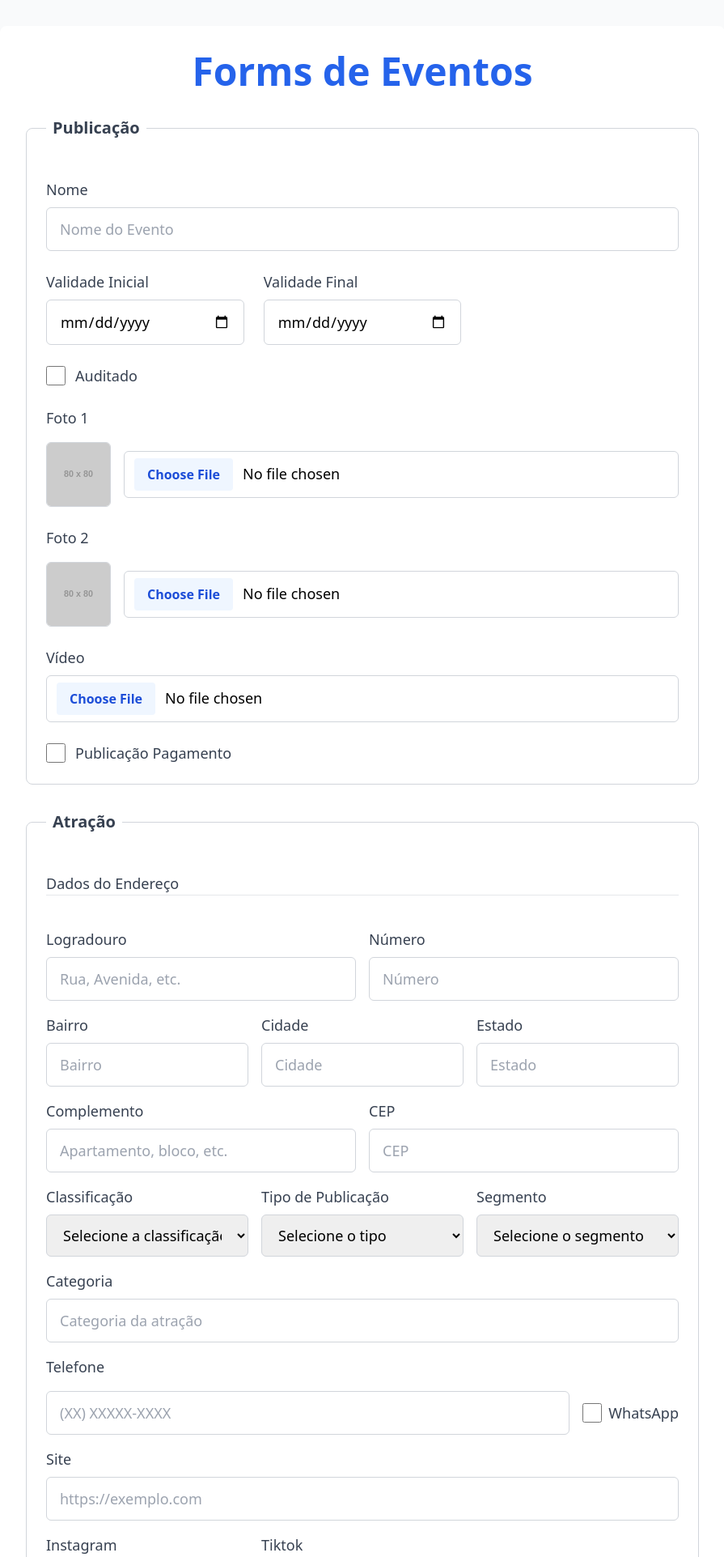
After one commit to TGCodinhoto/vamos_sair_hoje, a PHP site: page /formsEvento.php in a window 1280 px wide. The commit adds this page. Shown: the top 1923 px of the page at 81% size, without its empty margins (192-1087 px from the left). Run offline with PHP 8.4, Linux system fonts and the light colour scheme; grey boxes labelled with a size stand in for pictures from a placeholder-image service; some libraries are stand-ins or nearby versions.

Commit message:
Botoes voltar, cor e formsEvento.php

```diff
--- /dev/null
+++ b/formsEvento.php
@@ -0,0 +1,320 @@
+<html class="scroll-smooth" lang="pt-BR">
+
+<head>
+  <meta charset="utf-8" />
+  <meta content="width=device-width, initial-scale=1" name="viewport" />
+  <title>Formulário de Eventos</title>
+  <script src="https://cdn.tailwindcss.com"></script>
+  <link href="https://fonts.googleapis.com/css2?family=Montserrat:wght@700&display=swap" rel="stylesheet" />
+</head>
+
+<body class="bg-gray-50 min-h-screen flex flex-col items-center justify-start p-4 sm:p-6 md:p-8">
+  <section class="w-full max-w-4xl bg-white rounded-lg shadow-md p-4 sm:p-8 space-y-8">
+    <h1 class="text-4xl md:text-5xl font-bold mb-8 text-center text-blue-600 font-montserrat">
+      Forms de Eventos
+    </h1>
+
+    <form aria-label="Formulário de Eventos" class="space-y-8" id="evento-form" novalidate>
+
+      <!-- Publicação -->
+      <fieldset class="border border-gray-300 rounded-lg p-4 sm:p-6 space-y-6">
+        <legend class="text-lg sm:text-xl font-semibold text-gray-700 px-1 sm:px-2">
+          Publicação
+        </legend>
+        <div class="flex flex-col w-full">
+          <label class="mb-1 sm:mb-2 font-medium text-gray-700 text-base sm:text-lg" for="nome">Nome</label>
+          <input autocomplete="off" id="nome" name="nome" placeholder="Nome do Evento" required type="text"
+            class="border border-gray-300 rounded-md px-4 py-3 text-base sm:text-lg focus:outline-none focus:ring-2 focus:ring-blue-500 w-full" />
+        </div>
+        <div class="grid grid-cols-1 gap-4 sm:grid-cols-2 md:grid-cols-3 sm:gap-6">
+          <div class="flex flex-col w-full">
+            <label class="mb-1 sm:mb-2 font-medium text-gray-700 text-base sm:text-lg" for="validade-inicial">Validade
+              Inicial</label>
+            <input id="validade-inicial" name="validade-inicial" required type="date"
+              class="border border-gray-300 rounded-md px-4 py-3 text-base sm:text-lg focus:outline-none focus:ring-2 focus:ring-blue-500 w-full" />
+          </div>
+          <div class="flex flex-col w-full">
+            <label class="mb-1 sm:mb-2 font-medium text-gray-700 text-base sm:text-lg" for="validade-final">Validade
+              Final</label>
+            <input id="validade-final" name="validade-final" required type="date"
+              class="border border-gray-300 rounded-md px-4 py-3 text-base sm:text-lg focus:outline-none focus:ring-2 focus:ring-blue-500 w-full" />
+          </div>
+        </div>
+        <div class="flex items-center space-x-3">
+          <input id="auditado" name="auditado" type="checkbox"
+            class="h-6 w-6 text-blue-600 focus:ring-blue-500 border-gray-300 rounded" />
+          <label for="auditado"
+            class="font-medium text-gray-700 text-base sm:text-lg cursor-pointer select-none">Auditado</label>
+        </div>
+        <div class="flex flex-col w-full space-y-2">
+          <label class="mb-1 sm:mb-2 font-medium text-gray-700 text-base sm:text-lg" for="foto1">Foto 1</label>
+          <div class="flex items-center space-x-4">
+            <div
+              class="w-20 h-20 border border-gray-300 rounded-md flex items-center justify-center overflow-hidden bg-gray-50 shrink-0">
+              <img alt="Pré-visualização da Foto 1 do evento, espaço reservado para imagem carregada pelo usuário"
+                height="80" width="80" id="preview-foto1" src="https://placehold.co/80x80"
+                class="max-h-full max-w-full object-contain" />
+            </div>
+            <input id="foto1" name="foto1" type="file" accept="image/*"
+              class="border border-gray-300 rounded-md px-3 py-2 text-base sm:text-lg file:mr-3 file:py-2 file:px-4 file:rounded file:border-0 file:text-base file:font-semibold file:bg-blue-50 file:text-blue-700 hover:file:bg-blue-100 focus:outline-none focus:ring-2 focus:ring-blue-500 w-full" />
+          </div>
+        </div>
+        <div class="flex flex-col w-full space-y-2">
+          <label class="mb-1 sm:mb-2 font-medium text-gray-700 text-base sm:text-lg" for="foto2">Foto 2</label>
+          <div class="flex items-center space-x-4">
+            <div
+              class="w-20 h-20 border border-gray-300 rounded-md flex items-center justify-center overflow-hidden bg-gray-50 shrink-0">
+              <img alt="Pré-visualização da Foto 2 do evento, espaço reservado para imagem carregada pelo usuário"
+                height="80" width="80" id="preview-foto2" src="https://placehold.co/80x80"
+                class="max-h-full max-w-full object-contain" />
+            </div>
+            <input id="foto2" name="foto2" type="file" accept="image/*"
+              class="border border-gray-300 rounded-md px-3 py-2 text-base sm:text-lg file:mr-3 file:py-2 file:px-4 file:rounded file:border-0 file:text-base file:font-semibold file:bg-blue-50 file:text-blue-700 hover:file:bg-blue-100 focus:outline-none focus:ring-2 focus:ring-blue-500 w-full" />
+          </div>
+        </div>
+        <div class="flex flex-col w-full">
+          <label class="mb-1 sm:mb-2 font-medium text-gray-700 text-base sm:text-lg" for="video">Vídeo</label>
+          <input id="video" name="video" type="file" accept="video/*"
+            class="border border-gray-300 rounded-md px-3 py-2 text-base sm:text-lg file:mr-3 file:py-2 file:px-4 file:rounded file:border-0 file:text-base file:font-semibold file:bg-blue-50 file:text-blue-700 hover:file:bg-blue-100 focus:outline-none focus:ring-2 focus:ring-blue-500 w-full" />
+        </div>
+        <div class="flex flex-col w-full items-center space-y-3 sm:space-y-0 sm:flex-row sm:items-center sm:space-x-3">
+          <input id="publicacao-pagamento" name="publicacao-pagamento" type="checkbox"
+            class="h-6 w-6 text-blue-600 focus:ring-blue-500 border-gray-300 rounded" />
+          <label for="publicacao-pagamento"
+            class="font-medium text-gray-700 text-base sm:text-lg cursor-pointer select-none">Publicação Pagamento</label>
+        </div>
+      </fieldset>
+
+      <!-- Atrração -->
+      <fieldset class="border border-gray-300 rounded-lg p-4 sm:p-6 space-y-6">
+        <legend class="text-lg sm:text-xl font-semibold text-gray-700 px-1 sm:px-2">
+          Atração
+        </legend>
+        <div class="flex flex-col w-full space-y-4">
+          <div>
+            <label class="mb-8 font-medium text-gray-700 text-base sm:text-lg" for="dados-endereco">Dados do
+              Endereço</label>
+            <hr class="mb-10" />
+            <div class="grid grid-cols-1 sm:grid-cols-2 gap-4">
+              <div class="flex flex-col w-full">
+                <label class="mb-1 sm:mb-2 font-medium text-gray-700 text-base sm:text-lg" for="logradouro">Logradouro</label>
+                <input autocomplete="off" id="logradouro" name="logradouro" placeholder="Rua, Avenida, etc." required type="text"
+                  class="border border-gray-300 rounded-md px-4 py-3 text-base sm:text-lg focus:outline-none focus:ring-2 focus:ring-blue-500 w-full" />
+              </div>
+              <div class="flex flex-col w-full">
+                <label class="mb-1 sm:mb-2 font-medium text-gray-700 text-base sm:text-lg" for="numero">Número</label>
+                <input autocomplete="off" id="numero" name="numero" placeholder="Número" required type="text"
+                  class="border border-gray-300 rounded-md px-4 py-3 text-base sm:text-lg focus:outline-none focus:ring-2 focus:ring-blue-500 w-full" />
+              </div>
+            </div>
+            <div class="grid grid-cols-1 sm:grid-cols-3 gap-4 mt-4">
+              <div class="flex flex-col w-full">
+                <label class="mb-1 sm:mb-2 font-medium text-gray-700 text-base sm:text-lg" for="bairro">Bairro</label>
+                <input autocomplete="off" id="bairro" name="bairro" placeholder="Bairro" required type="text"
+                  class="border border-gray-300 rounded-md px-4 py-3 text-base sm:text-lg focus:outline-none focus:ring-2 focus:ring-blue-500 w-full" />
+              </div>
+              <div class="flex flex-col w-full">
+                <label class="mb-1 sm:mb-2 font-medium text-gray-700 text-base sm:text-lg" for="cidade">Cidade</label>
+                <input autocomplete="off" id="cidade" name="cidade" placeholder="Cidade" required type="text"
+                  class="border border-gray-300 rounded-md px-4 py-3 text-base sm:text-lg focus:outline-none focus:ring-2 focus:ring-blue-500 w-full" />
+              </div>
+              <div class="flex flex-col w-full">
+                <label class="mb-1 sm:mb-2 font-medium text-gray-700 text-base sm:text-lg" for="estado">Estado</label>
+                <input autocomplete="off" id="estado" name="estado" placeholder="Estado" required type="text"
+                  class="border border-gray-300 rounded-md px-4 py-3 text-base sm:text-lg focus:outline-none focus:ring-2 focus:ring-blue-500 w-full" />
+              </div>
+            </div>
+            <div class="grid grid-cols-1 sm:grid-cols-2 gap-4 mt-4">
+              <div class="flex flex-col w-full">
+                <label class="mb-1 sm:mb-2 font-medium text-gray-700 text-base sm:text-lg" for="complemento">Complemento</label>
+                <input autocomplete="off" id="complemento" name="complemento" placeholder="Apartamento, bloco, etc." type="text"
+                  class="border border-gray-300 rounded-md px-4 py-3 text-base sm:text-lg focus:outline-none focus:ring-2 focus:ring-blue-500 w-full" />
+              </div>
+              <div class="flex flex-col w-full">
+                <label class="mb-1 sm:mb-2 font-medium text-gray-700 text-base sm:text-lg" for="cep">CEP</label>
+                <input autocomplete="off" id="cep" name="cep" placeholder="CEP" required type="text"
+                  class="border border-gray-300 rounded-md px-4 py-3 text-base sm:text-lg focus:outline-none focus:ring-2 focus:ring-blue-500 w-full" />
+              </div>
+            </div>
+          </div>
+          <div class="grid grid-cols-1 sm:grid-cols-2 md:grid-cols-3 gap-4">
+            <div class="flex flex-col w-full">
+              <label class="mb-1 sm:mb-2 font-medium text-gray-700 text-base sm:text-lg" for="classificacao">Classificação</label>
+              <select id="classificacao" name="classificacao" required
+                class="border border-gray-300 rounded-md px-4 py-3 text-base sm:text-lg focus:outline-none focus:ring-2 focus:ring-blue-500 w-full">
+                <option disabled selected value="">Selecione a classificação</option>
+                <option value="infantil">Infantil</option>
+                <option value="adulto">Adulto</option>
+                <option value="geral">Geral</option>
+              </select>
+            </div>
+            <div class="flex flex-col w-full">
+              <label class="mb-1 sm:mb-2 font-medium text-gray-700 text-base sm:text-lg" for="tipo-publicacao">Tipo de
+                Publicação</label>
+              <select id="tipo-publicacao" name="tipo-publicacao" required
+                class="border border-gray-300 rounded-md px-4 py-3 text-base sm:text-lg focus:outline-none focus:ring-2 focus:ring-blue-500 w-full">
+                <option disabled selected value="">Selecione o tipo</option>
+                <option value="online">Online</option>
+                <option value="presencial">Presencial</option>
+                <option value="hibrido">Híbrido</option>
+              </select>
+            </div>
+            <div class="flex flex-col w-full">
+              <label class="mb-1 sm:mb-2 font-medium text-gray-700 text-base sm:text-lg" for="segmento">Segmento</label>
+              <select id="segmento" name="segmento" required
+                class="border border-gray-300 rounded-md px-4 py-3 text-base sm:text-lg focus:outline-none focus:ring-2 focus:ring-blue-500 w-full">
+                <option disabled selected value="">Selecione o segmento</option>
+                <option value="musica">Música</option>
+                <option value="teatro">Teatro</option>
+                <option value="dança">Dança</option>
+                <option value="gastronomia">Gastronomia</option>
+                <option value="outros">Outros</option>
+              </select>
+            </div>
+          </div>
+          <div class="flex flex-col w-full">
+            <label class="mb-1 sm:mb-2 font-medium text-gray-700 text-base sm:text-lg" for="categoria">Categoria</label>
+            <input autocomplete="off" id="categoria" name="categoria" placeholder="Categoria da atração" type="text"
+              class="border border-gray-300 rounded-md px-4 py-3 text-base sm:text-lg focus:outline-none focus:ring-2 focus:ring-blue-500 w-full" />
+          </div>
+          <div class="flex flex-col w-full space-y-2">
+            <label class="mb-1 sm:mb-2 font-medium text-gray-700 text-base sm:text-lg" for="telefone">Telefone</label>
+            <div class="flex items-center space-x-4">
+              <input autocomplete="off" id="telefone" name="telefone" placeholder="(XX) XXXXX-XXXX" type="tel"
+                class="border border-gray-300 rounded-md px-4 py-3 text-base sm:text-lg focus:outline-none focus:ring-2 focus:ring-blue-500 w-full" />
+              <div class="flex items-center space-x-2">
+                <input id="whatsapp" name="whatsapp" type="checkbox"
+                  class="h-6 w-6 text-blue-600 focus:ring-blue-500 border-gray-300 rounded" />
+                <label for="whatsapp"
+                  class="font-medium text-gray-700 text-base sm:text-lg cursor-pointer select-none">WhatsApp</label>
+              </div>
+            </div>
+          </div>
+          <div class="flex flex-col w-full">
+            <label class="mb-1 sm:mb-2 font-medium text-gray-700 text-base sm:text-lg" for="site">Site</label>
+            <input autocomplete="off" id="site" name="site" placeholder="https://exemplo.com" type="url"
+              class="border border-gray-300 rounded-md px-4 py-3 text-base sm:text-lg focus:outline-none focus:ring-2 focus:ring-blue-500 w-full" />
+          </div>
+          <div class="grid grid-cols-1 sm:grid-cols-2 md:grid-cols-3 gap-4">
+            <div class="flex flex-col w-full">
+              <label class="mb-1 sm:mb-2 font-medium text-gray-700 text-base sm:text-lg" for="instagram">Instagram</label>
+              <input autocomplete="off" id="instagram" name="instagram" placeholder="@usuario" type="text"
+                class="border border-gray-300 rounded-md px-4 py-3 text-base sm:text-lg focus:outline-none focus:ring-2 focus:ring-blue-500 w-full" />
+            </div>
+            <div class="flex flex-col w-full">
+              <label class="mb-1 sm:mb-2 font-medium text-gray-700 text-base sm:text-lg" for="tiktok">Tiktok</label>
+              <input autocomplete="off" id="tiktok" name="tiktok" placeholder="@usuario" type="text"
+                class="border border-gray-300 rounded-md px-4 py-3 text-base sm:text-lg focus:outline-none focus:ring-2 focus:ring-blue-500 w-full" />
+            </div>
+          </div>
+        </div>
+      </fieldset>
+
+      <!-- Eventos -->
+      <fieldset class="border border-gray-300 rounded-lg p-4 sm:p-6 space-y-6">
+        <legend class="text-lg sm:text-xl font-semibold text-gray-700 px-1 sm:px-2">Eventos</legend>
+        <div class="grid grid-cols-1 sm:grid-cols-2 gap-6">
+          <div class="flex flex-col w-full">
+            <label for="tipo-evento" class="mb-1 sm:mb-2 font-medium text-gray-700 text-base sm:text-lg">Tipo de Evento</label>
+            <select id="tipo-evento" name="tipo-evento" required
+              class="border border-gray-300 rounded-md px-4 py-3 text-base sm:text-lg focus:outline-none focus:ring-2 focus:ring-blue-500 w-full">
+              <option disabled selected value="">Selecione o tipo de evento</option>
+              <option value="show">Show</option>
+              <option value="festival">Festival</option>
+              <option value="workshop">Workshop</option>
+              <option value="palestra">Palestra</option>
+              <option value="outros">Outros</option>
+            </select>
+          </div>
+          <div class="flex flex-col w-full">
+            <label for="formato-evento" class="mb-1 sm:mb-2 font-medium text-gray-700 text-base sm:text-lg">Formato Evento</label>
+            <select id="formato-evento" name="formato-evento" required
+              class="border border-gray-300 rounded-md px-4 py-3 text-base sm:text-lg focus:outline-none focus:ring-2 focus:ring-blue-500 w-full">
+              <option disabled selected value="">Selecione o formato</option>
+              <option value="online">Online</option>
+              <option value="presencial">Presencial</option>
+              <option value="hibrido">Híbrido</option>
+            </select>
+          </div>
+        </div>
+        <div class="flex flex-col w-full">
+          <label for="expectativa" class="mb-1 sm:mb-2 font-medium text-gray-700 text-base sm:text-lg">Expectativa</label>
+          <textarea id="expectativa" name="expectativa" rows="3" placeholder="Descreva a expectativa do evento"
+            class="border border-gray-300 rounded-md px-4 py-3 text-base sm:text-lg focus:outline-none focus:ring-2 focus:ring-blue-500 w-full resize-y"></textarea>
+        </div>
+        <div class="grid grid-cols-1 sm:grid-cols-3 gap-6">
+          <div class="flex flex-col w-full">
+            <label for="dia-evento" class="mb-1 sm:mb-2 font-medium text-gray-700 text-base sm:text-lg">Dia do Evento</label>
+            <input id="dia-evento" name="dia-evento" type="date" required
+              class="border border-gray-300 rounded-md px-4 py-3 text-base sm:text-lg focus:outline-none focus:ring-2 focus:ring-blue-500 w-full" />
+          </div>
+          <div class="flex flex-col w-full">
+            <label for="hora-evento" class="mb-1 sm:mb-2 font-medium text-gray-700 text-base sm:text-lg">Hora</label>
+            <input id="hora-evento" name="hora-evento" type="time" required
+              class="border border-gray-300 rounded-md px-4 py-3 text-base sm:text-lg focus:outline-none focus:ring-2 focus:ring-blue-500 w-full" />
+          </div>
+          <div class="flex flex-col w-full">
+            <label for="duracao-evento" class="mb-1 sm:mb-2 font-medium text-gray-700 text-base sm:text-lg">Duração Evento</label>
+            <input id="duracao-evento" name="duracao-evento" type="text" placeholder="Ex: 2 horas"
+              class="border border-gray-300 rounded-md px-4 py-3 text-base sm:text-lg focus:outline-none focus:ring-2 focus:ring-blue-500 w-full" />
+          </div>
+        </div>
+        <div class="flex flex-col w-full">
+          <label for="infos-gerais" class="mb-1 sm:mb-2 font-medium text-gray-700 text-base sm:text-lg">Infos Gerais</label>
+          <textarea id="infos-gerais" name="infos-gerais" rows="4" placeholder="Informações gerais sobre o evento"
+            class="border border-gray-300 rounded-md px-4 py-3 text-base sm:text-lg focus:outline-none focus:ring-2 focus:ring-blue-500 w-full resize-y"></textarea>
+        </div>
+        <div class="flex flex-col w-full">
+          <label for="link-compra" class="mb-1 sm:mb-2 font-medium text-gray-700 text-base sm:text-lg">Link Compra de Ingresso</label>
+          <input id="link-compra" name="link-compra" type="url" placeholder="https://"
+            class="border border-gray-300 rounded-md px-4 py-3 text-base sm:text-lg focus:outline-none focus:ring-2 focus:ring-blue-500 w-full" />
+        </div>
+      </fieldset>
+
+      <div class="flex justify-center">
+        <button type="submit"
+          class="bg-blue-600 hover:bg-blue-700 text-white font-medium rounded-md px-10 py-2 transition focus:outline-none focus:ring-2 focus:ring-blue-500 focus:ring-offset-2">
+          Enviar
+        </button>
+      </div>
+    </form>
+  </section>
+  <script>
+    const foto1Input = document.getElementById('foto1');
+    const previewFoto1 = document.getElementById('preview-foto1');
+    const foto2Input = document.getElementById('foto2');
+    const previewFoto2 = document.getElementById('preview-foto2');
+
+    foto1Input.addEventListener('change', () => {
+      const file = foto1Input.files[0];
+      if (file) {
+        const reader = new FileReader();
+        reader.onload = e => {
+          previewFoto1.src = e.target.result;
+          previewFoto1.alt = `Imagem carregada para Foto 1: ${file.name}`;
+        };
+        reader.readAsDataURL(file);
+      } else {
+        previewFoto1.src = "https://placehold.co/80x80/png?text=Pré-visualização+Foto+1";
+        previewFoto1.alt = "Pré-visualização da Foto 1 do evento, espaço reservado para imagem carregada pelo usuário";
+      }
+    });
+
+    foto2Input.addEventListener('change', () => {
+      const file = foto2Input.files[0];
+      if (file) {
+        const reader = new FileReader();
+        reader.onload = e => {
+          previewFoto2.src = e.target.result;
+          previewFoto2.alt = `Imagem carregada para Foto 2: ${file.name}`;
+        };
+        reader.readAsDataURL(file);
+      } else {
+        previewFoto2.src = "https://placehold.co/80x80/png?text=Pré-visualização+Foto+2";
+        previewFoto2.alt = "Pré-visualização da Foto 2 do evento, espaço reservado para imagem carregada pelo usuário";
+      }
+    });
+  </script>
+</body>
+
+</html>
--- a/views/form_classificacao_etaria.php
+++ b/views/form_classificacao_etaria.php
@@ -38,7 +38,7 @@ $classificacoesEtarias = listarClassificacaoEtaria();
 <body class="bg-gray-100 text-gray-900 p-8">
   <div class="max-w-5xl mx-auto bg-white p-8 rounded shadow">
     <a href="navegacao_forms.php" class="inline-block mb-6 px-4 py-2 bg-gray-300 text-gray-800 rounded hover:bg-gray-400 transition">&larr; Voltar</a>
-    <h1 class="text-2xl font-bold mb-6"><?= $classificacaoEtariaEditar ? 'Editar' : 'Cadastrar' ?> Classificação Etária</h1>
+    <h1 class="text-4xl md:text-5xl font-bold mb-8 text-center text-blue-600"><?= $classificacaoEtariaEditar ? 'Editar' : 'Cadastrar' ?> Classificação Etária</h1>
 
     <?php
     if (isset($_GET['mensagem'])):
--- a/views/form_estado.php
+++ b/views/form_estado.php
@@ -39,7 +39,7 @@ $estados = listarEstados();
 <body class="bg-gray-100 text-gray-900 p-8">
     <div class="max-w-5xl mx-auto bg-white p-8 rounded shadow">
         <a href="navegacao_forms.php" class="inline-block mb-6 px-4 py-2 bg-gray-300 text-gray-800 rounded hover:bg-gray-400 transition">&larr; Voltar</a>
-        <h1 class="text-2xl font-bold mb-6"><?= $estadoEditar ? 'Editar' : 'Cadastrar' ?> Estado</h1>
+        <h1 class="text-4xl md:text-5xl font-bold mb-8 text-center text-blue-600"><?= $estadoEditar ? 'Editar' : 'Cadastrar' ?> Estado</h1>
 
         <?php if (isset($_GET['mensagem'])): ?>
             <p class="mb-4 p-2 bg-green-100 text-green-700 rounded"><?= htmlspecialchars($_GET['mensagem']) ?></p>
@@ -66,10 +66,6 @@ $estados = listarEstados();
             <div class="flex justify-between items-center mt-6">
                 <button type="submit" class="bg-blue-600 text-white px-6 py-2 rounded hover:bg-blue-700 transition">
                     <?= $estadoEditar ? 'Atualizar' : 'Cadastrar' ?>
-                </button>
-                <button type="submit" class="bg-gray-600 text-white px-6 py-2 rounded hover:bg-blue-700 transition">
-
-                    <a href="../views/navegacao_forms.php" class="text-white hover:underline">Voltar</a>
                 </button>
             </div>
         </form>
--- a/views/form_tipolocal.php
+++ b/views/form_tipolocal.php
@@ -42,7 +42,7 @@ $tiposLocal = listarTipoLocal();
   <div class="max-w-5xl mx-auto bg-white p-8 rounded shadow">
     <a href="navegacao_forms.php" class="inline-block mb-6 px-4 py-2 bg-gray-300 text-gray-800 rounded hover:bg-gray-400 transition">&larr; Voltar</a>
 
-    <h1 class="text-2xl font-bold mb-6"><?= $tipoLocalEditar ? 'Editar' : 'Cadastrar' ?> Tipo de Local</h1>
+    <h1 class="text-4xl md:text-5xl font-bold mb-8 text-center text-blue-600"><?= $tipoLocalEditar ? 'Editar' : 'Cadastrar' ?> Tipo de Local</h1>
 
     <?php
         if (isset($_GET['mensagem'])):
@@ -68,10 +68,6 @@ $tiposLocal = listarTipoLocal();
           <?= $tipoLocalEditar ? 'Atualizar' : 'Cadastrar' ?>
         </button>
 
-        <button type="submit" class="bg-gray-600 text-white  px-6 py-2 rounded hover:bg-blue-700 transition">
-
-          <a href="../views/navegacao_forms.php" class="text-white hover:underline">Voltar</a>
-        </button>
       </div>
     </form>
 
```
Also changed, not shown: views/form_atrativos.php (+5 -5 lines), views/form_categoria.php (+10 -3 lines), views/form_cidade.php (+5 -3 lines), views/form_formatoevento.php (+6 -6 lines), views/form_segmento.php (+5 -5 lines), views/form_tipoanuncio.php (+14 -10 lines), views/form_tipoevento.php (+5 -5 lines), views/form_tipopublico.php (+9 -3 lines), views/navegacao_forms.php (+4 -3 lines).
